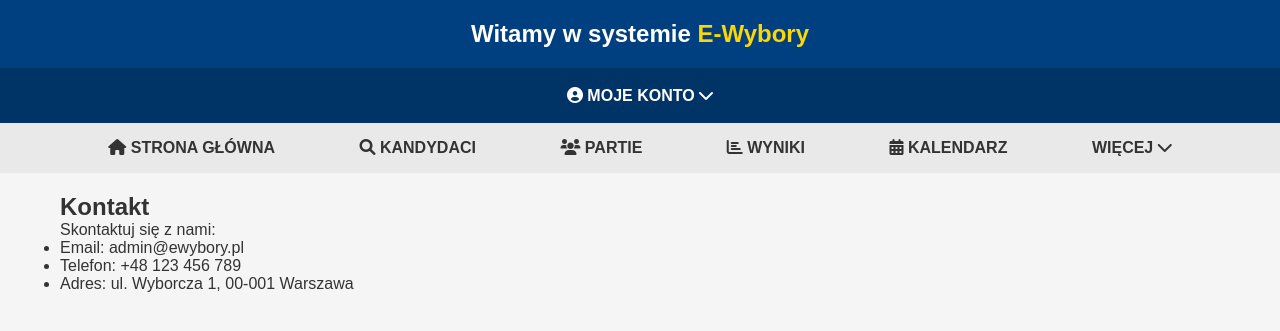
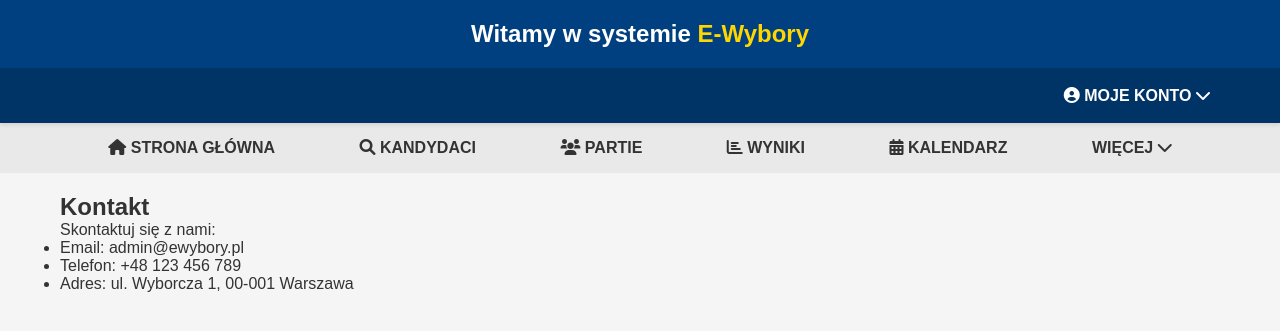
Before and after one commit to Nevvu/Skibidi-sigma, a Django app: page /contact/ in a window 1280 px wide. Shown: the top 331 px of the page. Run offline with Django 5.2, Linux system fonts and the light colour scheme; a user stored in the database is signed in; data that the repository does not hold is empty.

Commit message:
Poprawiony css home

```diff
--- a/myapp/wybory/static/css/styles.css
+++ b/myapp/wybory/static/css/styles.css
@@ -40,7 +40,7 @@ body.base-page {
 }
 
 /* === Sticky Auth Nav === */
-/* .auth-nav {
+.auth-nav {
     position: sticky;
     top: 0;
     z-index: 1000;
@@ -53,16 +53,9 @@ body.base-page {
     align-items: center;
     justify-content: space-between;
     gap: 20px;
-} */
+}
 
-.auth-nav {
-    display: flex;
-    justify-content: space-between;
-    align-items: center;
-    padding: 0 20px;
-    background-color: #003366;
-    height: 55px;
-}
+
 
 .welcome-text {
     font-size: 14px;
@@ -73,6 +66,16 @@ body.base-page {
 }
 
 /* === User Dropdown === */
+.auth-links {
+    list-style: none;
+    display: flex;
+    justify-content: flex-end;
+    width: 100%;
+    margin-left: auto;
+    align-items: center;
+}
+
+
 .user-dropdown {
     position: relative;
     display: inline-block;
@@ -95,7 +98,7 @@ body.base-page {
     display: none;
     position: absolute;
     top: 100%;
-    right: 0;
+    left: 0;
     background-color: white;
     min-width: 220px;
     border-radius: 6px;
--- a/myapp/wybory/templates/wybory/base.html
+++ b/myapp/wybory/templates/wybory/base.html
@@ -16,7 +16,7 @@
     </header>
 
     <nav class="auth-nav">
-        <div class="nav-wrapper">
+        <!-- <div class="nav-wrapper"> -->
             {% if user.is_authenticated %}
                 <ul class="auth-links">
                     <!-- <li class="welcome-text">Witaj, {{ user.username }}!</li> -->
@@ -50,7 +50,7 @@
                     </li>
                 </ul>
             {% endif %}
-        </div>
+        <!-- </div> -->
     </nav>
 
     <nav class="main-nav">
```
Also changed, not shown: myapp/db.sqlite3 (deleted), 1 other file.
